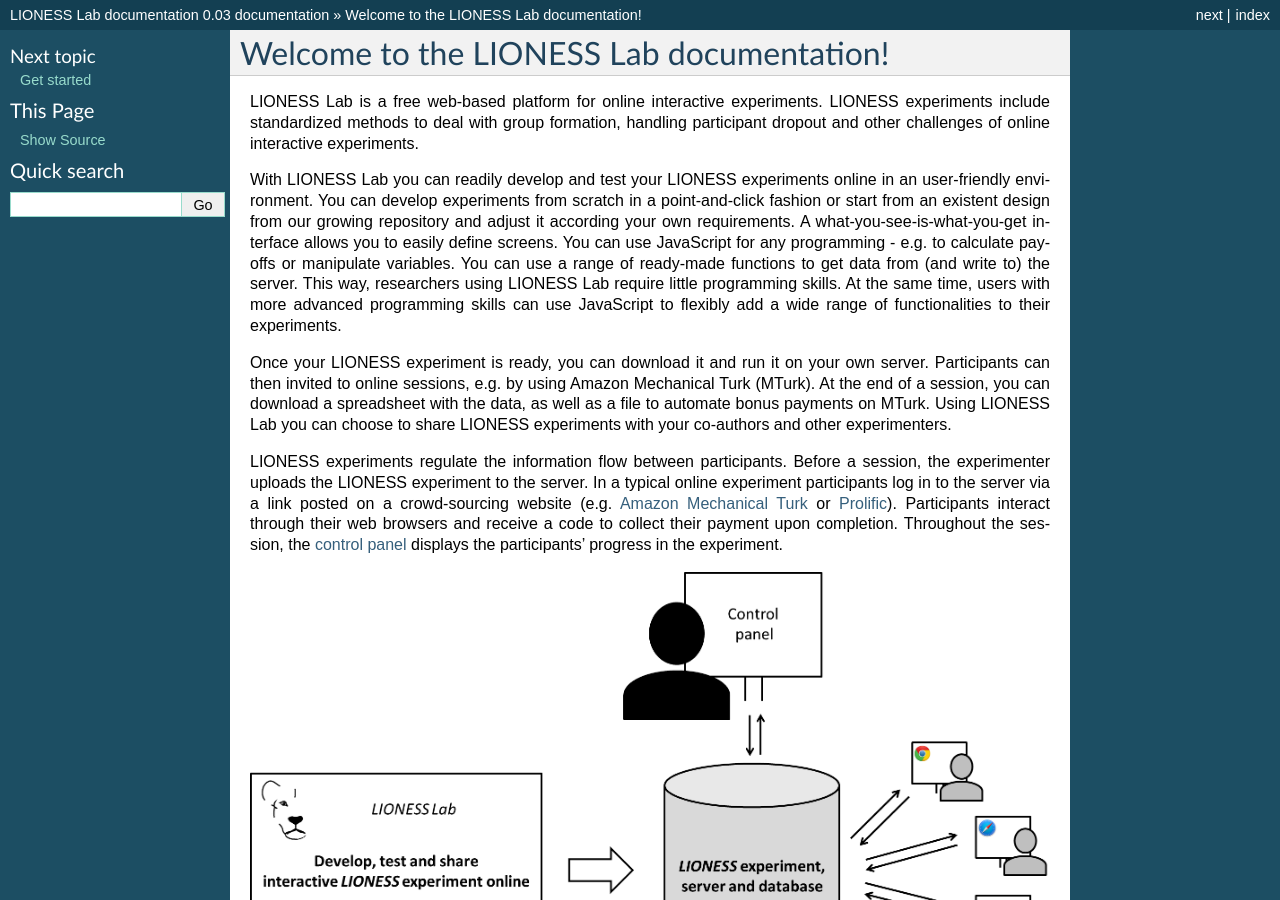
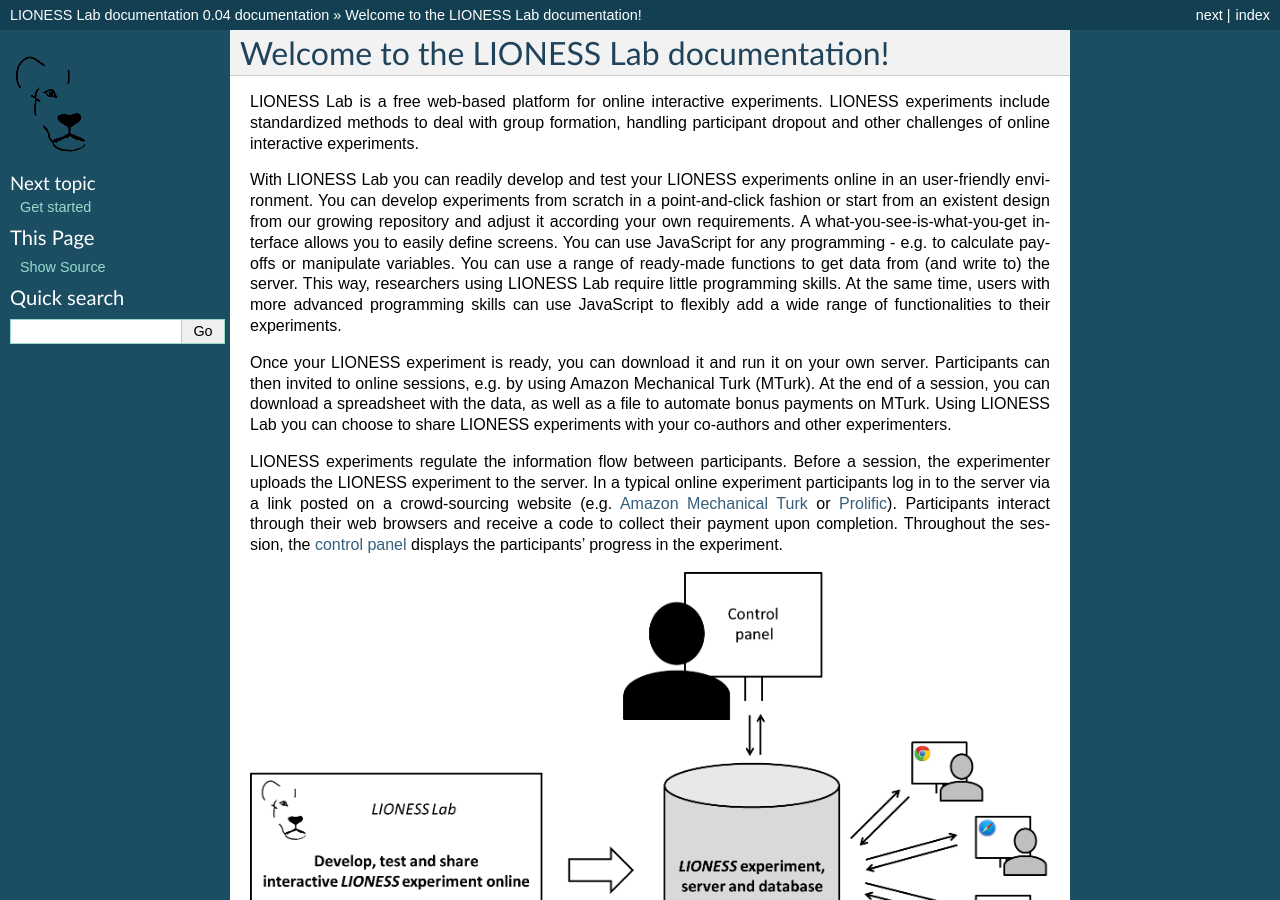
Before and after one commit to marcusgia2505/LIONESS_doc, a Sphinx documentation site: the page built from docs/index.rst, in a window 1280 px wide and 900 px high. Built offline with Sphinx 7.4.7, drawn with Linux system fonts in a browser that asks for light colours; some of the changed text lies outside the part shown.

Commit message:
visual changes
added favicon, picture for the, and link back

```diff
--- /dev/null
+++ b/docs/999_go_back.rst
@@ -0,0 +1,6 @@
+==================================================
+Go back to the LIONESS website
+==================================================
+
+
+Click here to go back to the LIONESS website: https://lioness-lab.org/
--- a/docs/conf.py
+++ b/docs/conf.py
@@ -51,9 +51,9 @@
 # built documents.
 #
 # The short X.Y version.
-version = '0.03'
+version = '0.04'
 # The full version, including alpha/beta/rc tags.
-release = '0.03'
+release = '0.04'
 
 # The language for content autogenerated by Sphinx. Refer to documentation
 # for a list of supported languages.
@@ -103,7 +103,10 @@
 # Theme options are theme-specific and customize the look and feel of a theme
 # further.  For a list of options available for each theme, see the
 # documentation.
-#html_theme_options = {}
+html_theme_options = {
+    'display_version': False,
+    'style_external_links': True
+}
 
 # Add any paths that contain custom themes here, relative to this directory.
 #html_theme_path = []
@@ -117,12 +120,12 @@
 
 # The name of an image file (relative to this directory) to place at the top
 # of the sidebar.
-#html_logo = None
+html_logo = '_static/favicon.png'
 
 # The name of an image file (within the _static path) to use as favicon of the
 # docs.  This file should be a Windows icon file (.ico) being 16x16 or 32x32
 # pixels large.
-#html_favicon = None
+html_favicon = '_static/favicon.ico'
 
 # Add any paths that contain custom _static files (such as style sheets) here,
 # relative to this directory. They are copied after the builtin _static files,
@@ -140,7 +143,7 @@
 
 # If true, SmartyPants will be used to convert quotes and dashes to
 # typographically correct entities.
-#html_use_smartypants = True
+html_use_smartypants = True
 
 # Custom sidebar templates, maps document names to template names.
 #html_sidebars = {}
--- a/docs/index.rst
+++ b/docs/index.rst
@@ -34,3 +34,4 @@
    0305_notes
    040_reference_manual
    050_further_details
+   999_go_back
```
Also changed, not shown: docs/_static/favicon.ico (added), docs/_static/favicon.png (added).
